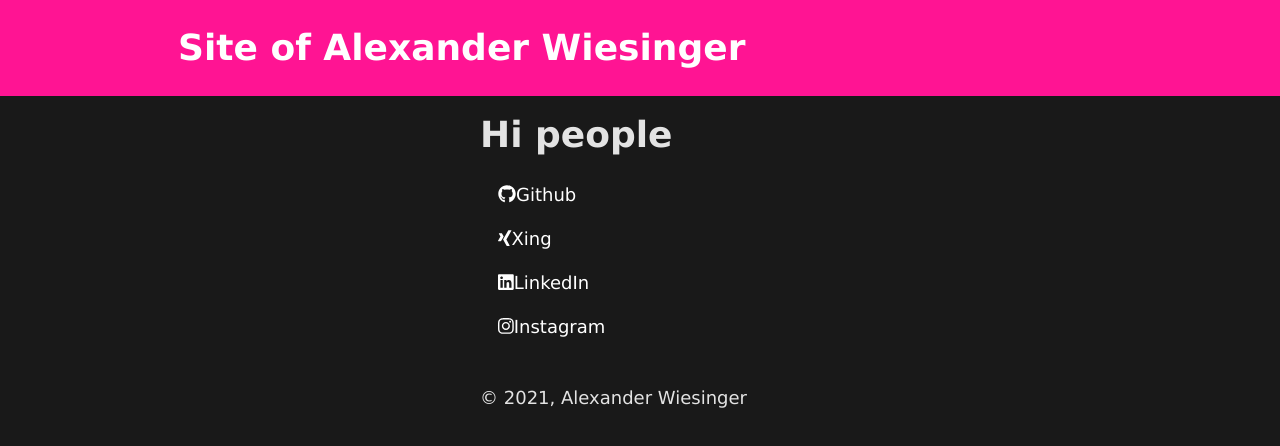
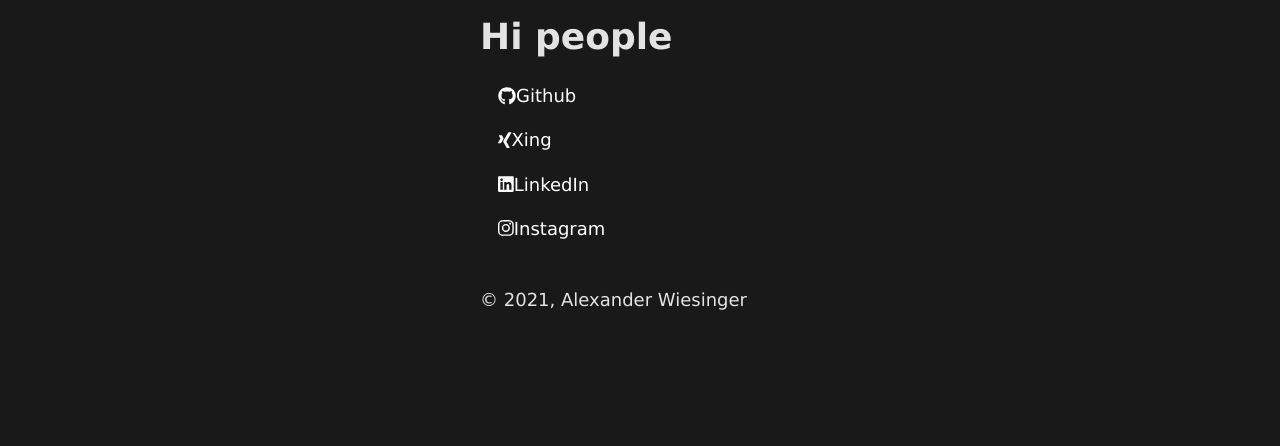
Before and after one commit to ttwiesal/alex-wiesinger, a Gatsby site: page / in a window 1280 px wide. Built offline with nearby package versions, Linux system fonts and the light colour scheme; Gatsby itself is replaced by a stand-in of ours.

Commit message:
remove ugly header

```diff
--- a/src/components/layout.js
+++ b/src/components/layout.js
@@ -1,24 +1,11 @@
 import * as React from "react"
 import PropTypes from "prop-types"
-import { useStaticQuery, graphql } from "gatsby"
 
-import Header from "./header"
 import "./layout.scss"
 
 const Layout = ({ children }) => {
-  const data = useStaticQuery(graphql`
-    query SiteTitleQuery {
-      site {
-        siteMetadata {
-          title
-        }
-      }
-    }
-  `)
-
   return (
     <>
-      <Header siteTitle={data.site.siteMetadata?.title || `Title`} />
       <div
         style={{
           margin: `0 auto`,
```
